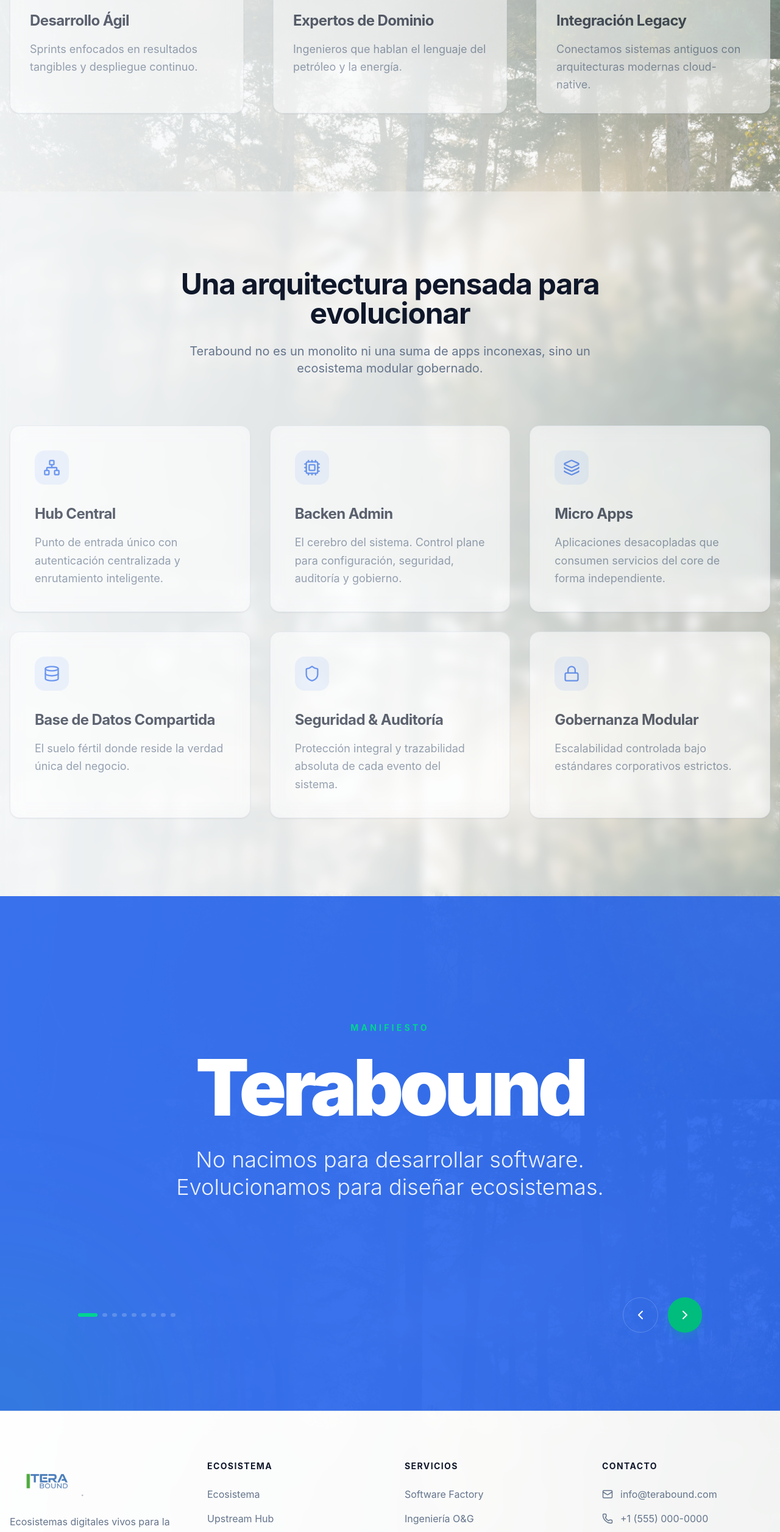
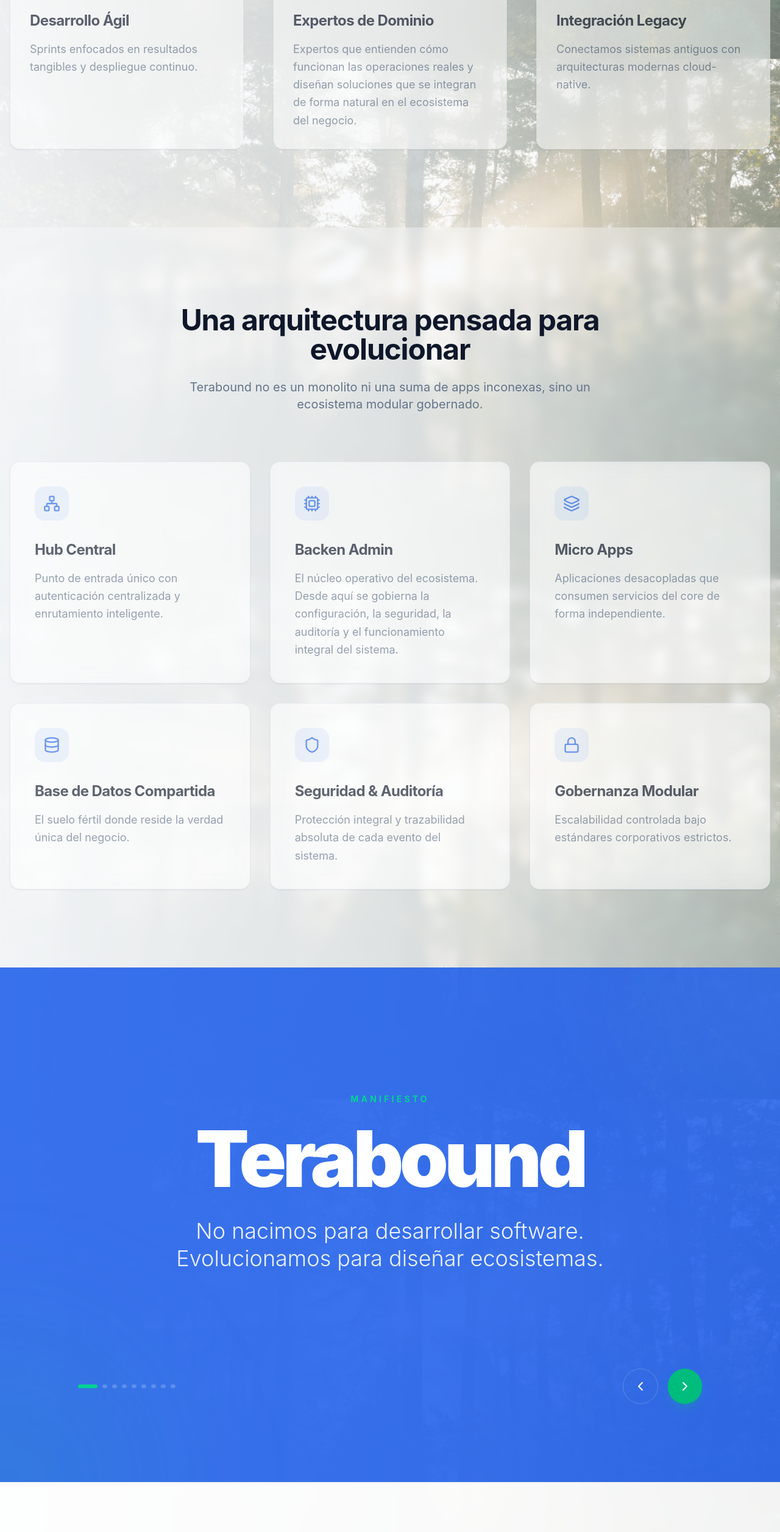
Before and after one commit to gtrabucco-terabound/Home_Page, a React (Vite) app: page / in a window 1280 px wide. Shown: the part 4170-6683 px from the top of the page at 61% size. Built offline with nearby package versions, Linux system fonts and the light colour scheme.

Commit message:
Reparacion Texto y Contacto

```diff
--- a/src/components/Architecture.tsx
+++ b/src/components/Architecture.tsx
@@ -13,7 +13,7 @@ export function Architecture() {
     {
       title: 'Backen Admin',
       icon: Cpu,
-      desc: 'El cerebro del sistema. Control plane para configuración, seguridad, auditoría y gobierno.'
+      desc: 'El núcleo operativo del ecosistema. Desde aquí se gobierna la configuración, la seguridad, la auditoría y el funcionamiento integral del sistema.'
     },
     {
       title: 'Micro Apps',
--- a/src/components/Footer.tsx
+++ b/src/components/Footer.tsx
@@ -51,7 +51,7 @@ export function Footer() {
             <ul className="space-y-4 text-[var(--muted)]">
               <li className="flex items-center gap-3"><Mail size={18} /> info@terabound.com</li>
               <li className="flex items-center gap-3"><Phone size={18} /> +1 (555) 000-0000</li>
-              <li className="flex items-center gap-3"><MapPin size={18} /> Houston, TX / Bogotá, COL</li>
+              <li className="flex items-center gap-3"><MapPin size={18} /> Ciudad Autónoma de Buenos Aires, CABA / Buenos Aires, AR</li>
             </ul>
           </div>
         </div>
--- a/src/components/SoftwareFactory.tsx
+++ b/src/components/SoftwareFactory.tsx
@@ -13,7 +13,7 @@ export function SoftwareFactory() {
     {
       title: 'Expertos de Dominio',
       icon: Users,
-      desc: 'Ingenieros que hablan el lenguaje del petróleo y la energía.',
+      desc: 'Expertos que entienden cómo funcionan las operaciones reales y diseñan soluciones que se integran de forma natural en el ecosistema del negocio.',
     },
     {
       title: 'Integración Legacy',
```
